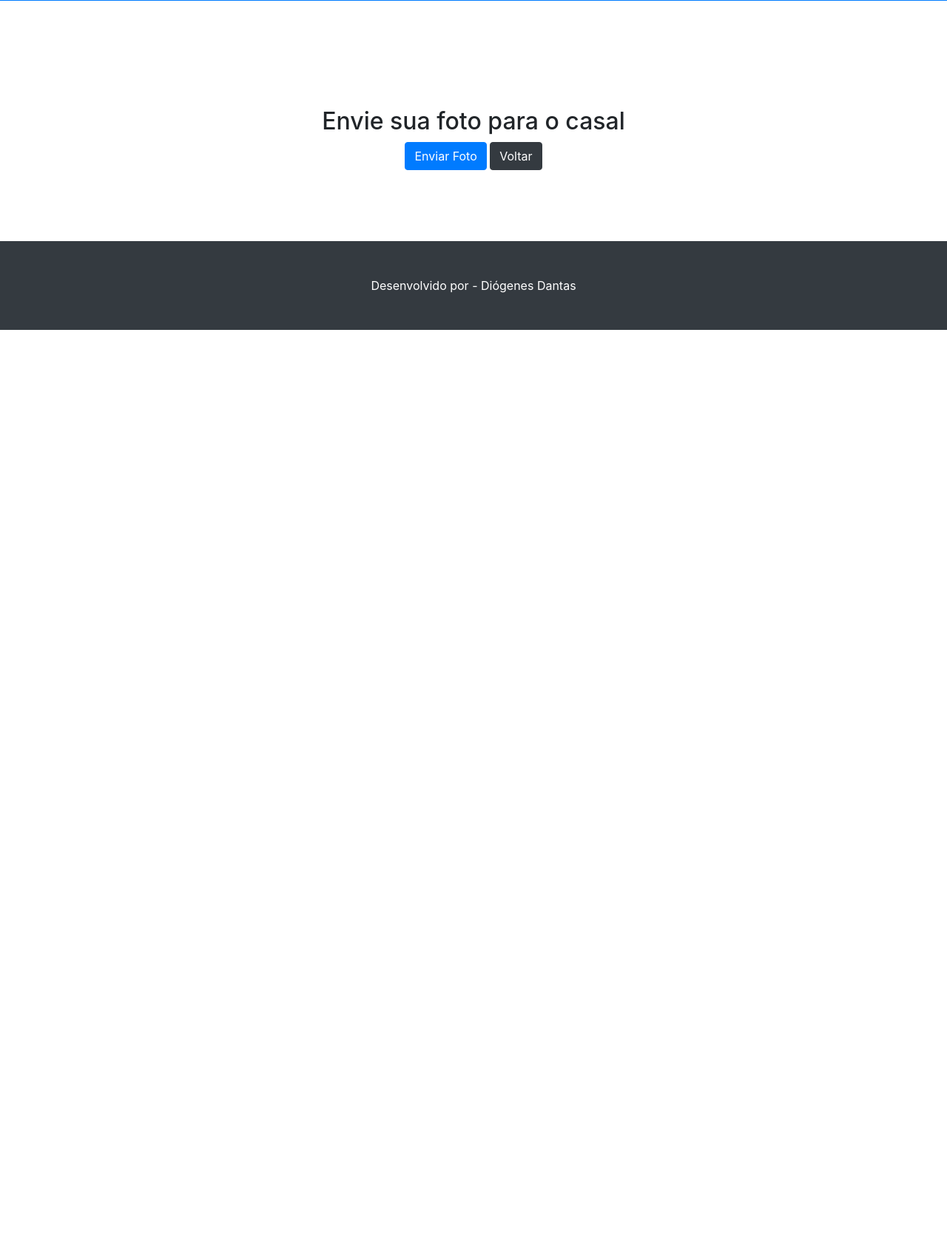
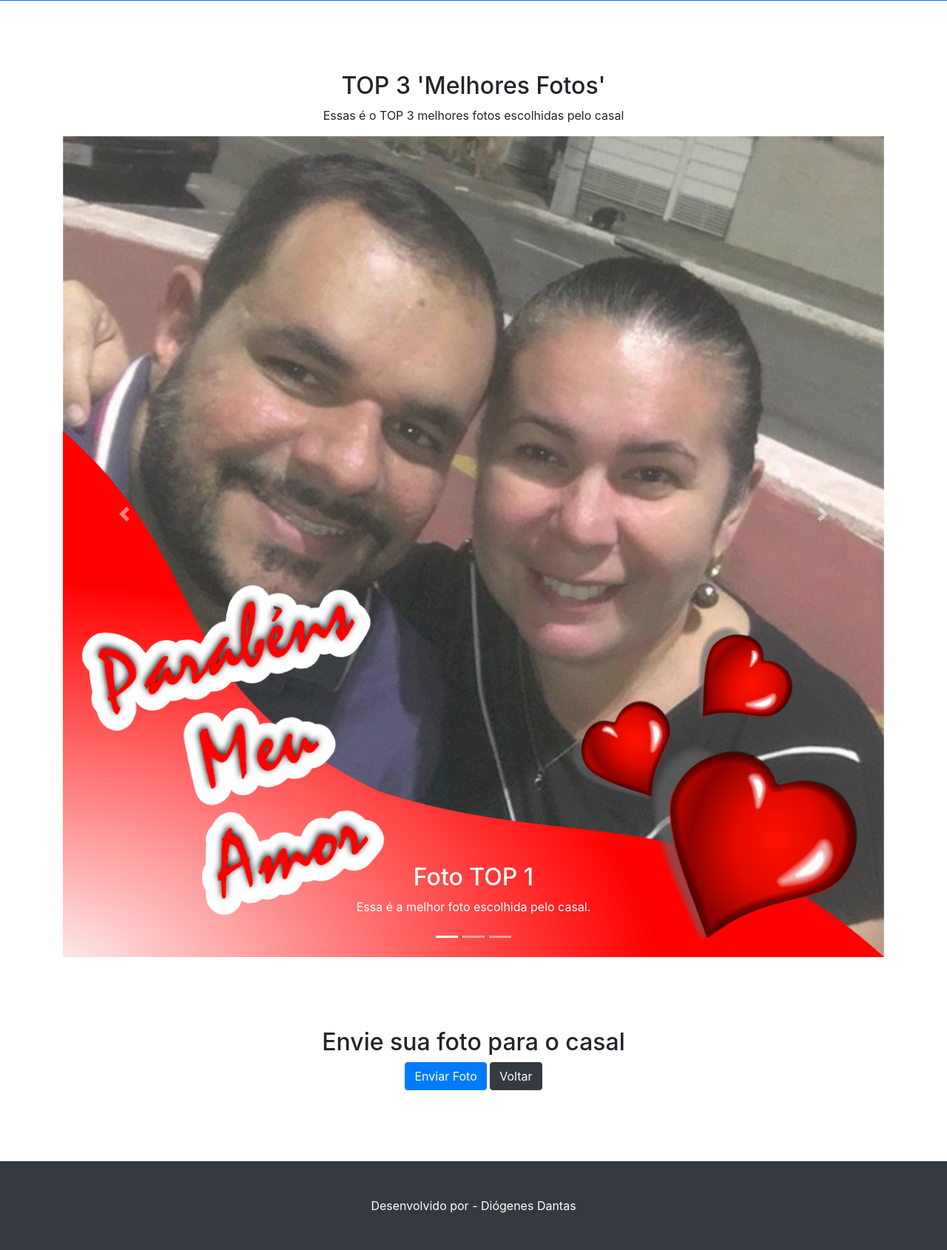
Before and after one commit to Doginnn/photobook, a Django app: page /upload_foto in a window 1280 px wide. Shown: the part 352-2042 px from the top of the page at 74% size. Before the commit the page ends 798 px from the top, so only its background shows below. Run offline with Django 3.2, Linux system fonts and the light colour scheme; parts of the project's set-up code (start-up, migrations or seed data) failed here and were passed over; some libraries are stand-ins or nearby versions.

Commit message:
[UPD]Atualizando base.html

```diff
--- a/photobook/app/templates/base.html
+++ b/photobook/app/templates/base.html
@@ -63,37 +63,96 @@
 
   <!-- Page Content -->
   <div class="container">
+
     <div class="row">
-      <div class="col-md-4 mb-5">
-<!--        <div class="card h-100">-->
-<!--          <img class="card-img-top" src="https://placehold.it/300x200" alt="">-->
-<!--          <div class="card-body">-->
-<!--            <h4 class="card-title">TOP 1</h4>-->
-<!--            <p class="card-text">Essa é a TOP 1 foto escolhida pelo casal.</p>-->
-<!--          </div>-->
-<!--        </div>-->
+
+      <div class="col-12 my-5">
+
+        <!-- Carousel -->
+        <div id="carouselFade" class="carousel slide carousel-fade" data-ride="carousel">
+
+          <div class="col-12 text-center">
+
+            <h2>TOP 3 'Melhores Fotos'</h2>
+            <p>Essas é o TOP 3 melhores fotos escolhidas pelo casal</p>
+
+          </div>
+
+          <ol class="carousel-indicators">
+            <li data-target="#carouselFade" data-slide-to="0" class="active"></li>
+            <li data-target="#carouselFade" data-slide-to="1"></li>
+            <li data-target="#carouselFade" data-slide-to="2"></li>
+          </ol>
+
+          <div class="carousel-inner">
+
+            <div class="carousel-item active">
+
+              <img src="photobook/app/media/1.png" class="img-fluid d-block w-100">
+
+              <div class="carousel-caption">
+
+                <h2>Foto TOP 1</h2>
+                <p>Essa é a melhor foto escolhida pelo casal.</p>
+
+              </div>
+
+            </div>
+
+            <div class="carousel-item">
+              <img src="photobook/app/media/capa.jpg" class="img-fluid d-block w-100">
+
+              <div class="carousel-caption">
+                <h2>Foto TOP 2</h2>
+                <p>Essa é a 2ª melhor foto escolhida pelo casal.</p>
+              </div>
+
+            </div>
+
+          </div>
+
+          <a class="carousel-control-prev" href="#carouselFade" role="button" data-slide="prev">
+            <span class="carousel-control-prev-icon"></span>
+            <span class="sr-only">Anterior</span>
+          </a>
+
+          <a class="carousel-control-next" href="#carouselFade" role="button" data-slide="next">
+            <span class="carousel-control-next-icon"></span>
+            <span class="sr-only">Próximo</span>
+          </a>
+
+        </div>
+
       </div>
+
     </div>
+      <!-- Fim Carousel -->
+  </div>
     <!-- /.row -->
   </div>
   <!-- /.container -->
 
   <!-- Inicia o conteúdo da página -->
   <div class="container">
+
       <div class="row">
+
         {% block content %}
 
         {% endblock %}
+
       </div>
+
   </div>
   <!-- Finaliza o conteúdo da página -->
 
   <!-- Footer -->
   <footer class="py-5 bg-dark">
+
     <div class="container">
       <p class="m-0 text-center text-white">Desenvolvido por - Diógenes Dantas</p>
     </div>
-    <!-- /.container -->
+
   </footer>
 
   <!-- Bootstrap core JavaScript -->
```
